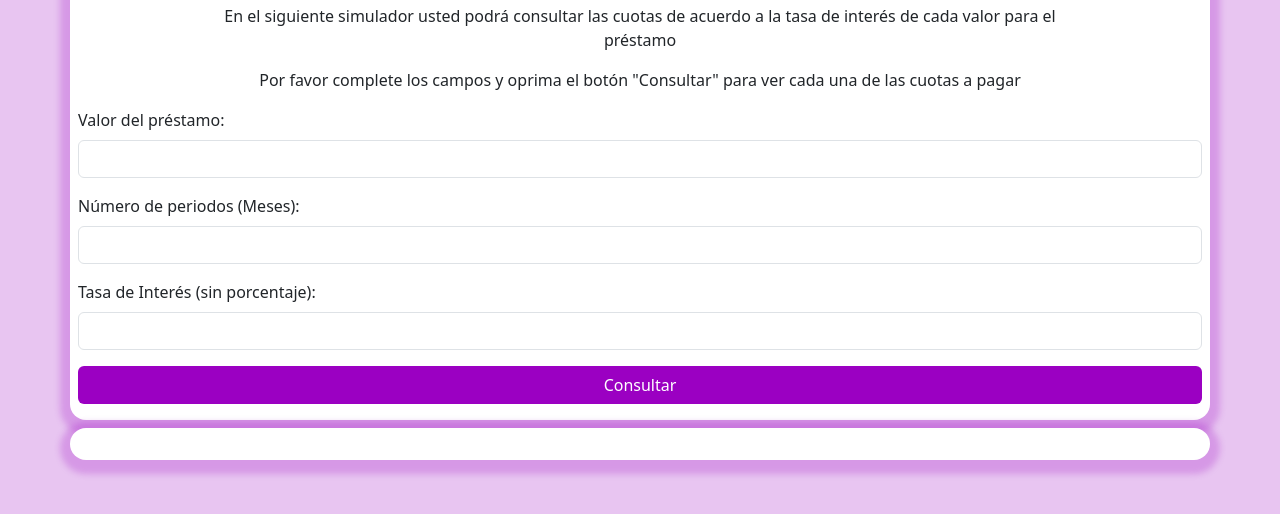
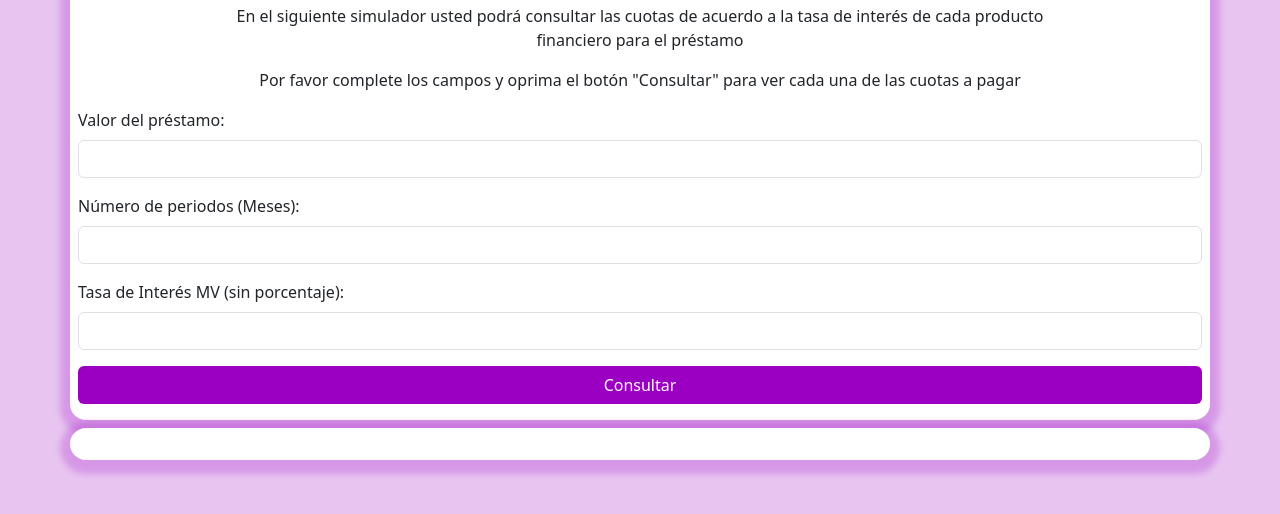
Before and after one commit to WilliamCuervo31/WilliamCuervo31.github.io, a plain HTML site: page index.html in a window 1280 px wide. Shown: the part 74-588 px from the top of the page. Drawn offline with nearby package versions, Linux system fonts and the light colour scheme.

Commit message:
Update index.html

```diff
--- a/index.html
+++ b/index.html
@@ -32,7 +32,7 @@
     <div class="container mt-4 pb-3 p-2 bg-custom2 rounded-4 shadow-lg-custom mx-auto">
         <div class="w-75 text-center mx-auto">
             <h2>Bienvenido al simulador de crédito</h2>
-            <p>En el siguiente simulador usted podrá consultar las cuotas de acuerdo a la tasa de interés de cada valor para el préstamo</p>
+            <p>En el siguiente simulador usted podrá consultar las cuotas de acuerdo a la tasa de interés de cada producto financiero para el préstamo</p>
             <p>Por favor complete los campos y oprima el botón "Consultar" para ver cada una de las cuotas a pagar</p>
         </div>
         <form action="" class="">
@@ -45,7 +45,7 @@
                 <input type="number" class="form-control" id="periodos">
             </div>
             <div class="mb-3">
-                <label for="" class="form-label">Tasa de Interés (sin porcentaje):</label>
+                <label for="" class="form-label">Tasa de Interés MV (sin porcentaje):</label>
                 <input type="number" class="form-control mb-3" id="interes">
             </div>
             <div>
```
